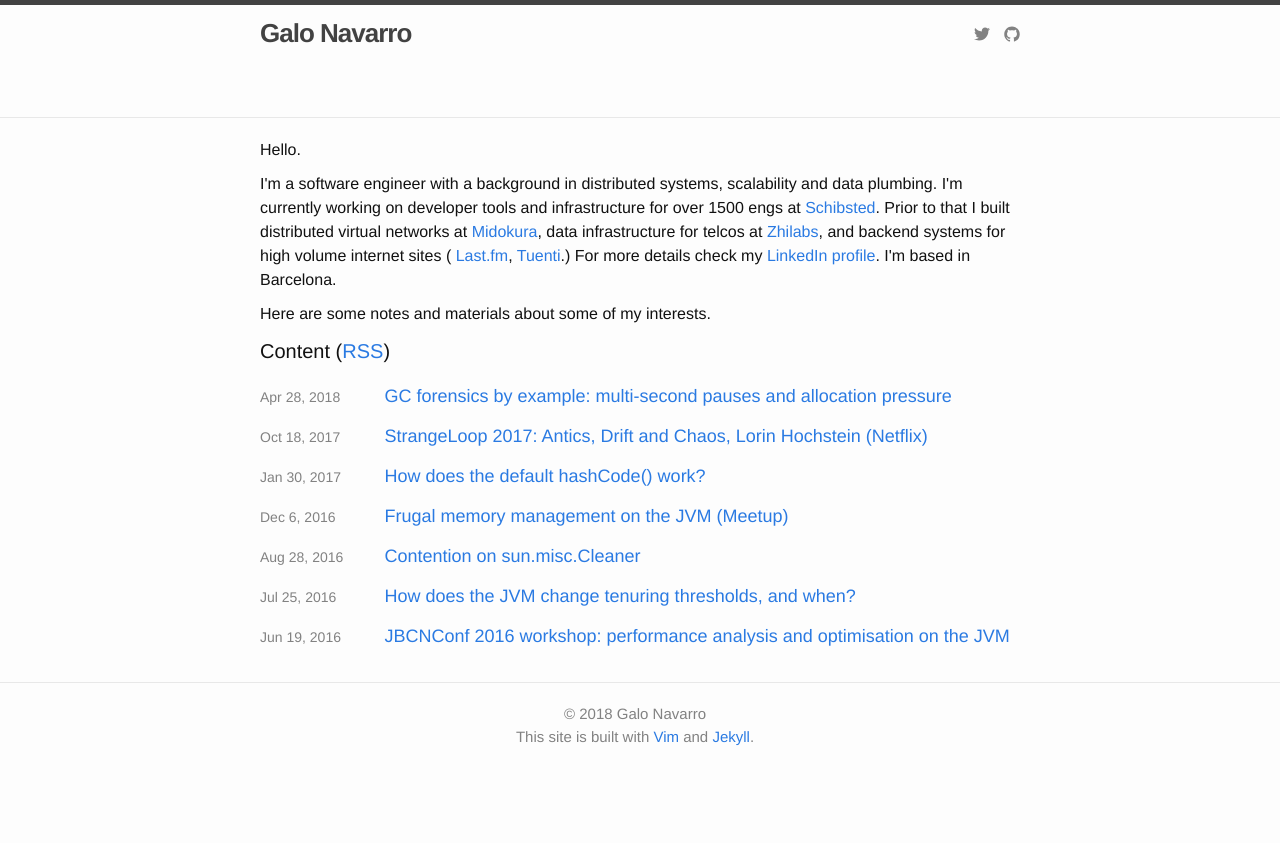
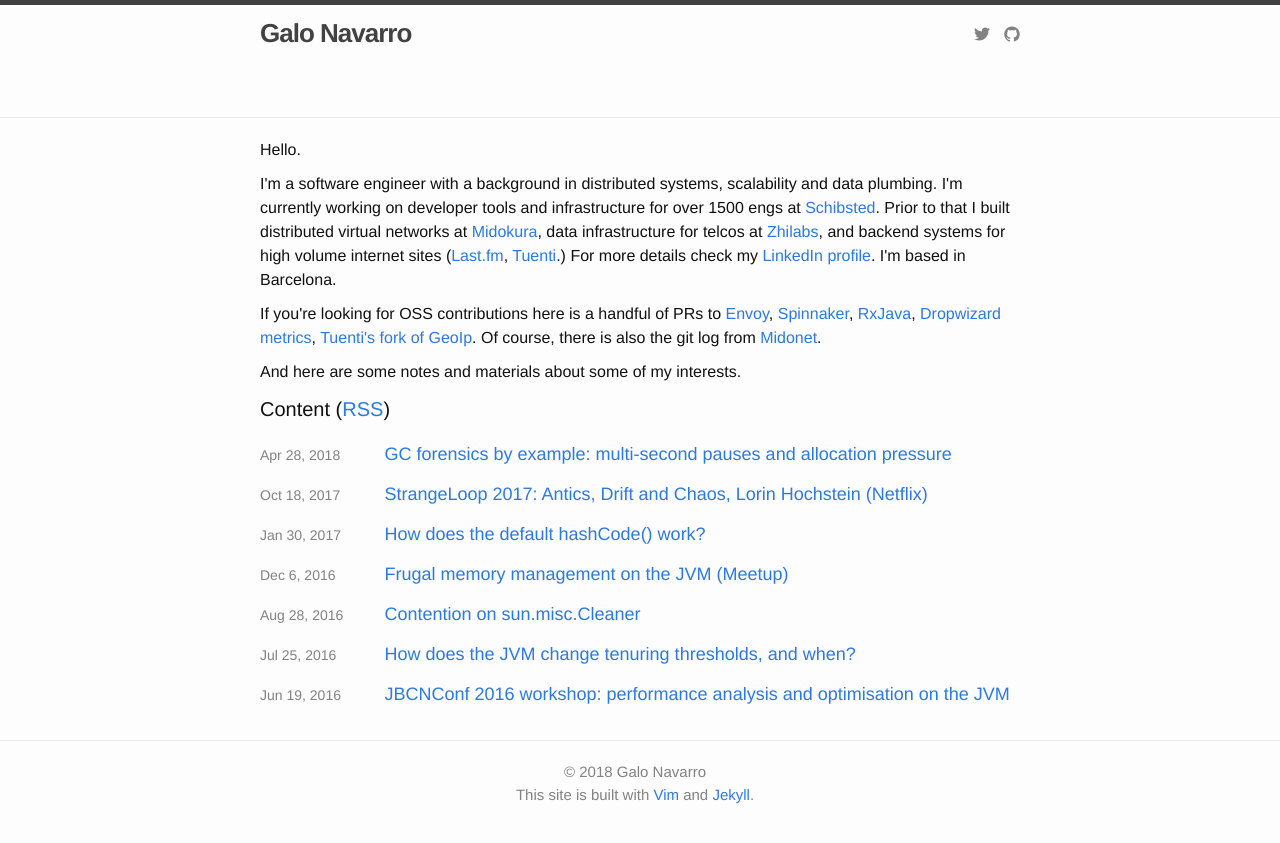
Before and after one commit to srvaroa/srvaroa.github.io, a Jekyll site: the page built from index.html, in a window 1280 px wide. Shown: the top 843 px of the page. Built offline with Jekyll 4.4.1, drawn with Linux system fonts in a browser that asks for light colours.

Commit message:
Add OSS links
Signed-off-by: Galo Navarro <anglorvaroa@gmail.com>

```diff
--- a/index.html
+++ b/index.html
@@ -11,14 +11,23 @@
      Prior to that I built distributed virtual networks at
      <a href="https://midokura.com">Midokura</a>,
      data infrastructure for telcos at <a href="http://zhilabs.com/">Zhilabs</a>,
-     and backend systems for high volume internet sites (
-     <a href="https://last.fm/">Last.fm</a>,
+     and backend systems for high volume internet sites
+     (<a href="https://last.fm/">Last.fm</a>,
      <a href="https://tuenti.com/">Tuenti</a>.)
      For more details check my
      <a href="https://www.linkedin.com/in/galonavarro">LinkedIn profile</a>.
      I'm based in Barcelona.
   </p>
-  <p>Here are some notes and materials about some of my interests.</p>
+  <p>
+    If you're looking for OSS contributions here is a handful of PRs to <a href="https://github.com/envoyproxy/envoy/pull/2303">Envoy</a>,
+    <a href="https://github.com/spinnaker/igor/pull/142">Spinnaker</a>,
+    <a href="https://github.com/ReactiveX/RxJava/pulls?utf8=%E2%9C%93&q=is%3Apr+author%3Asrvaroa+">RxJava</a>,
+    <a href="https://github.com/dropwizard/metrics/pull/654">Dropwizard metrics</a>,
+    <a href="https://github.com/tuenti/geoip/pull/1">Tuenti's fork of
+      GeoIp</a>. Of course, there is also the git log from <a
+      href="https://github.com/midonet/midonet/commits?author=srvaroa">Midonet</a>.
+  </p>
+  <p>And here are some notes and materials about some of my interests.</p>
 
   <h1 class="page-heading">Content (<a href="{{ "/feed.xml" | prepend: site.baseurl }}">RSS</a>)</h1>
 
```
